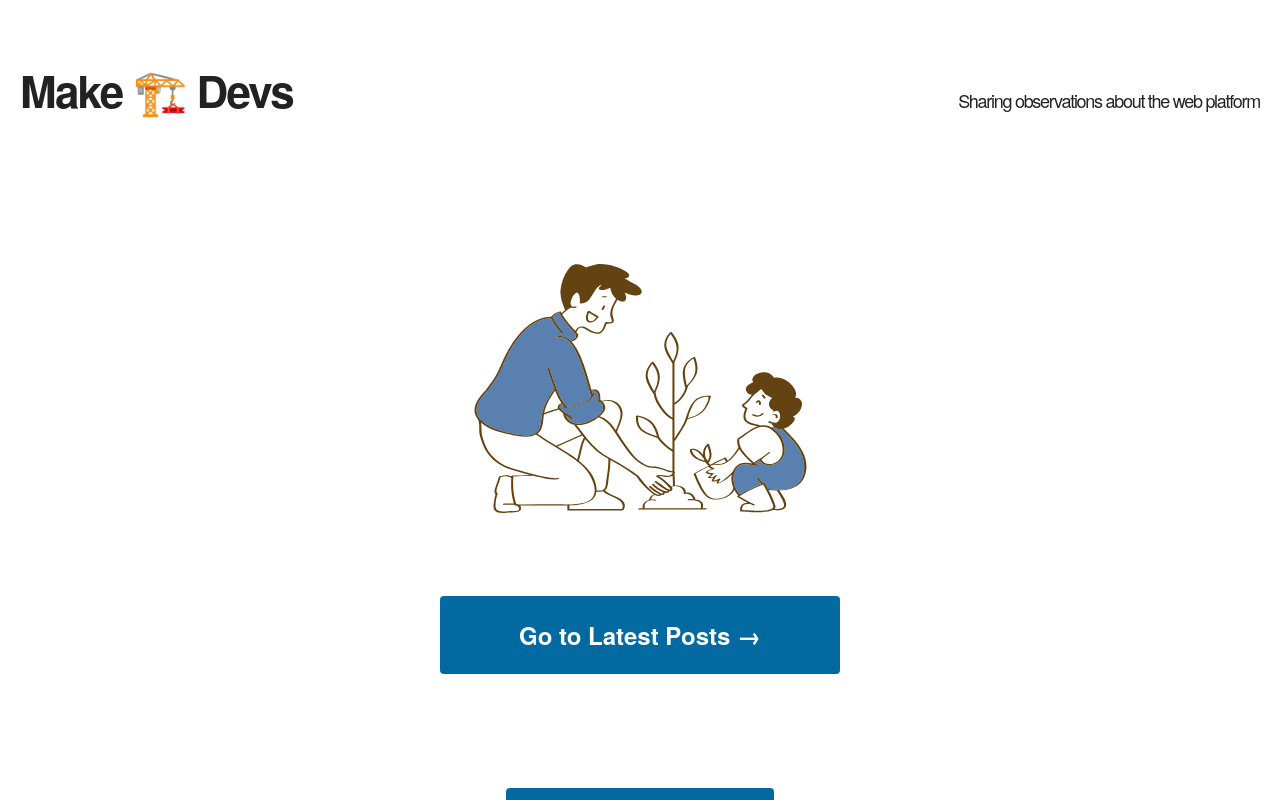
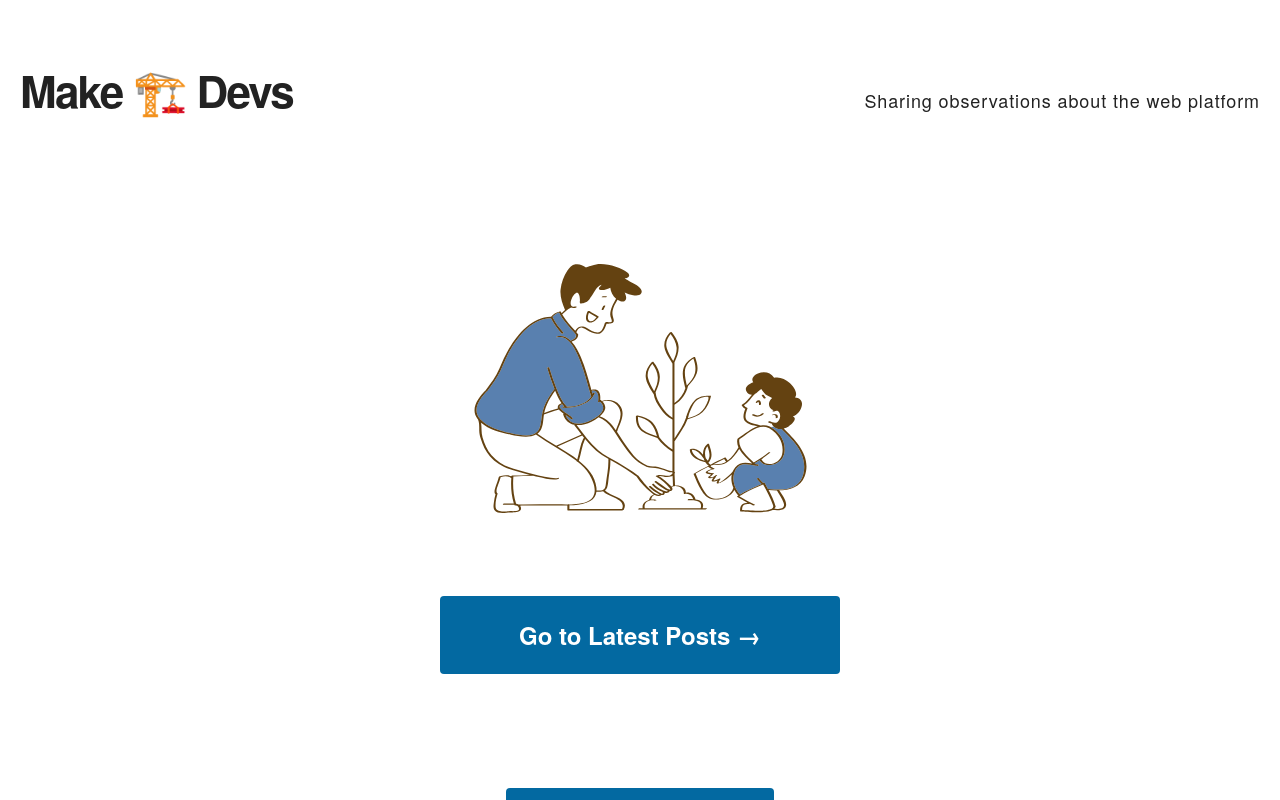
Before and after one commit to JamieVaughn/log, a Next.js app: page / in a window 1280 px wide. Shown: the top 800 px of the page. Built offline with nearby package versions, Linux system fonts and the light colour scheme.

Commit message:
Widen letter spacing on slogan

```diff
--- a/components/intro.js
+++ b/components/intro.js
@@ -8,7 +8,7 @@ export default function Intro() {
           Make 🏗️ Devs
         </Link>
       </h1>
-      <h4 className="text-center md:text-left text-lg mt-5 md:pl-8">
+      <h4 className="text-center md:text-left text-lg mt-5 md:pl-8 tracking-wider">
         Sharing observations about the web platform
       </h4>
     </section>
```
